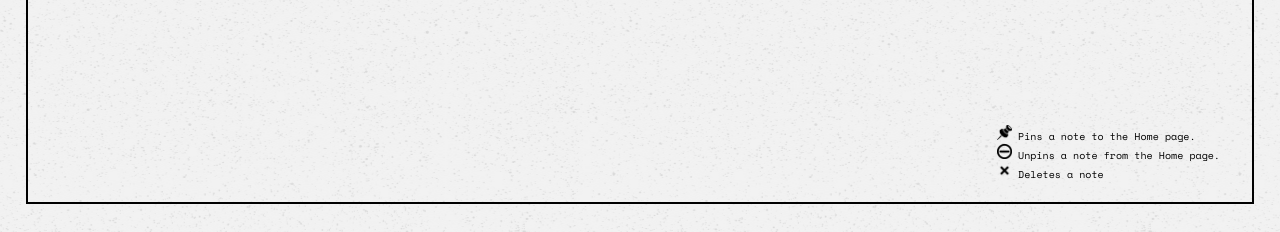
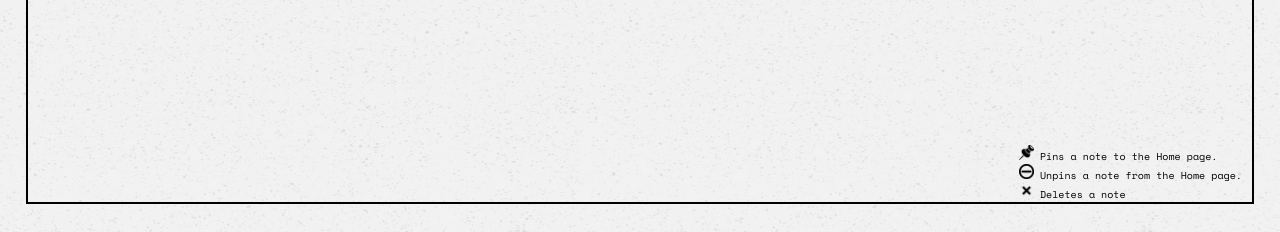
Before and after one commit to KaterinaKhleb/diary-app, a Vue app: page /notes in a window 1280 px wide. Shown: the part 568-800 px from the top of the page. Built offline with nearby package versions, Linux system fonts and the light colour scheme; no server answers.

Commit message:
fixed tips position in notes

```diff
--- a/src/components/Notes.vue
+++ b/src/components/Notes.vue
@@ -421,9 +421,9 @@ img:hover{
   opacity: 0;
 }
 .tips{
-  position: fixed;
-  bottom:5em;
-  right:6em;
+  position: absolute;
+  bottom:0em;
+  right:1em;
   font-size: 10px;
   display: grid;
   text-align: left
```
